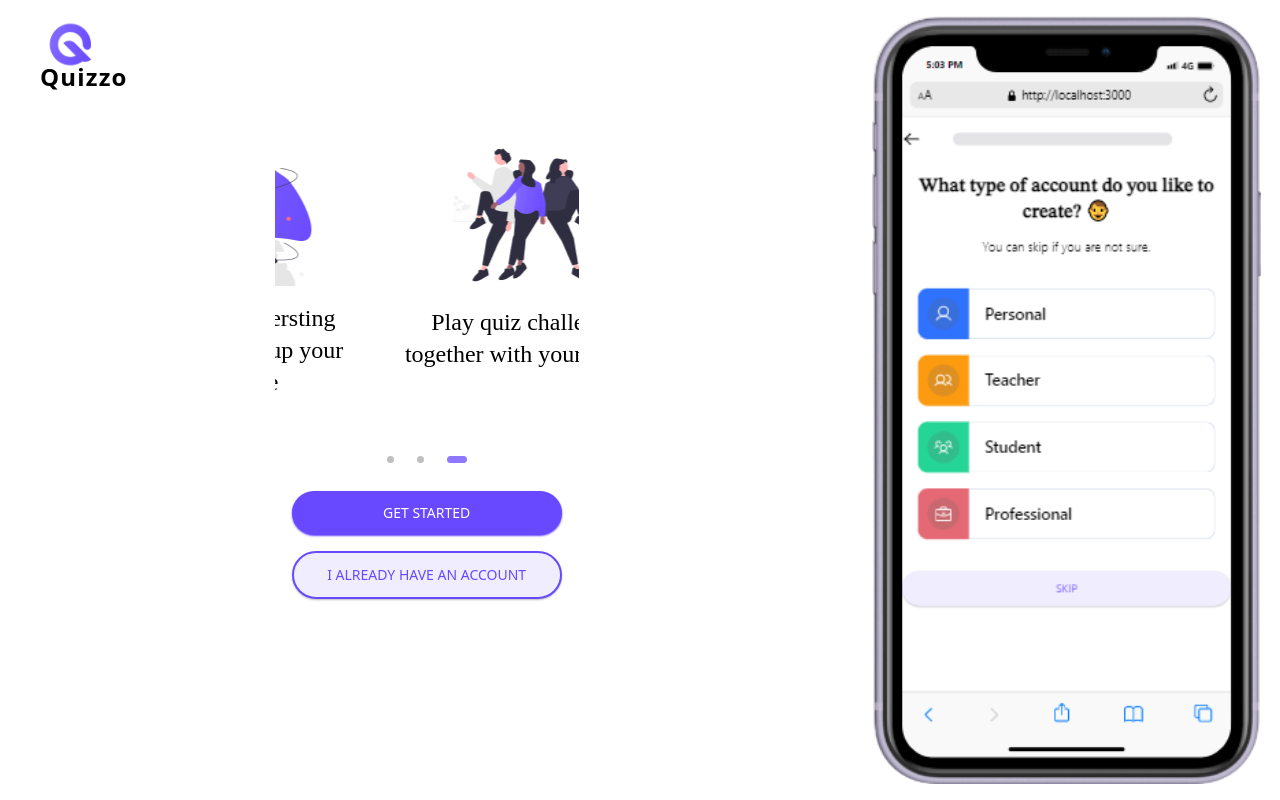
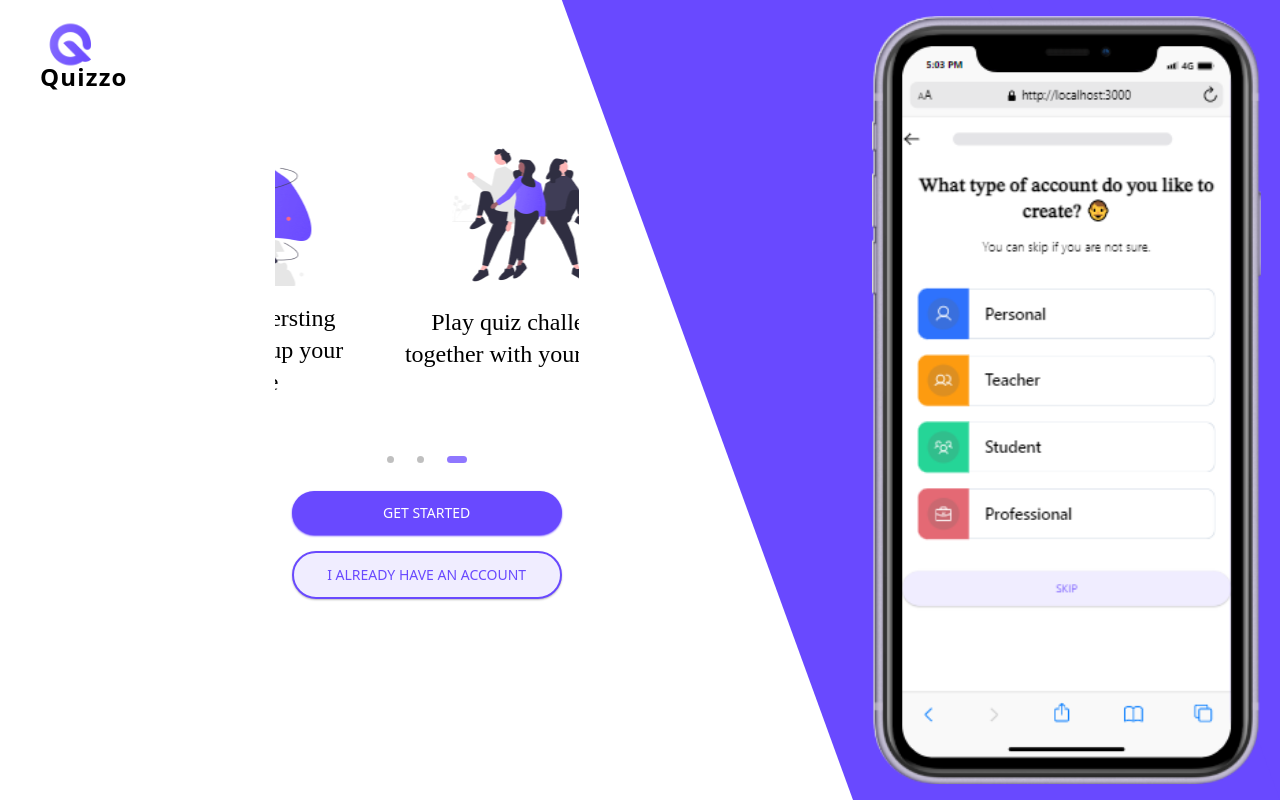
Before and after one commit to smartcollins/quizzico, a React (Create React App) app: page / in a window 1280 px wide. Built offline with nearby package versions, Linux system fonts and the light colour scheme.

Commit message:
Fix: resolve omitted background color error

```diff
--- a/src/components/Layout.jsx
+++ b/src/components/Layout.jsx
@@ -15,7 +15,7 @@ const Layout = ({ children }) => {
         <div> {children}</div>
       </section>
 
-      <div className="bg-sbg py-4 w-full flex justify-around relative before:content-[''] before:absolute before:inset-y-0 before:w-full before:left-0  before:bg-sbg parallelogram">
+      <div className="bg-purple py-4 w-full flex justify-around relative before:content-[''] before:absolute before:inset-y-0 before:w-full before:left-0  before:bg-purple parallelogram">
         <img src={screenImg} alt="" className="z-10" />
       </div>
     </div>
--- a/src/pages/TopAuthors.jsx
+++ b/src/pages/TopAuthors.jsx
@@ -19,6 +19,7 @@ const TopAuthors = () => {
     setSearchValue("");
     setDropAction(!dropAction);
   };
+
 
   return (
     <section className="flex w-full justify-center h-screen pt-5">
```
Also changed, not shown: src/components/home-screen/TopColImages.jsx (line endings or trailing spaces).
